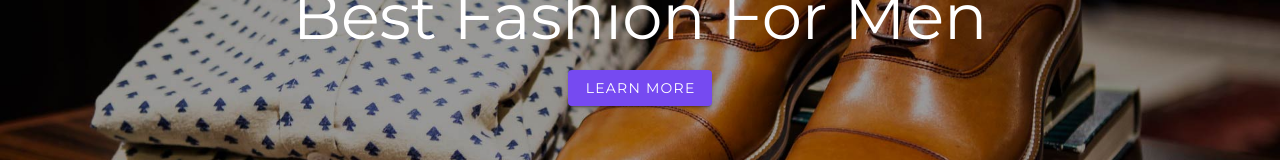
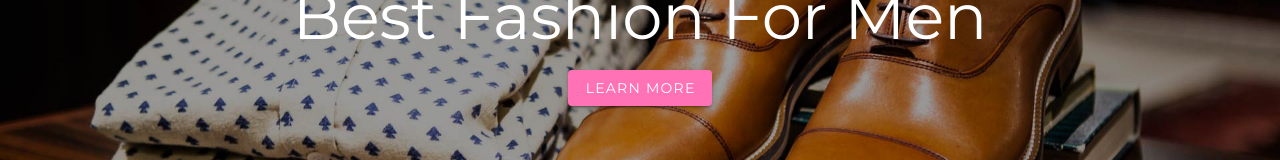
Before and after one commit to numan-iftikhar/eCommerce-pf-vue, a Vue app: page /home in a window 1280 px wide. Shown: the part 380-540 px from the top of the page. Built offline with nearby package versions, Linux system fonts and the light colour scheme; no server answers.

Commit message:
change btn style

```diff
--- a/src/components/Hero.vue
+++ b/src/components/Hero.vue
@@ -4,7 +4,11 @@
       <p>Top fashion for men</p>
       <h1>Best fashion for men</h1>
       <router-link to="/catalog"
-        ><v-btn style="color: white" color="#764af1" elevation="2" large
+        ><v-btn
+          style="color: white"
+          color="rgb(256, 114, 182)"
+          elevation="2"
+          large
           >Learn More</v-btn
         ></router-link
       >
```
